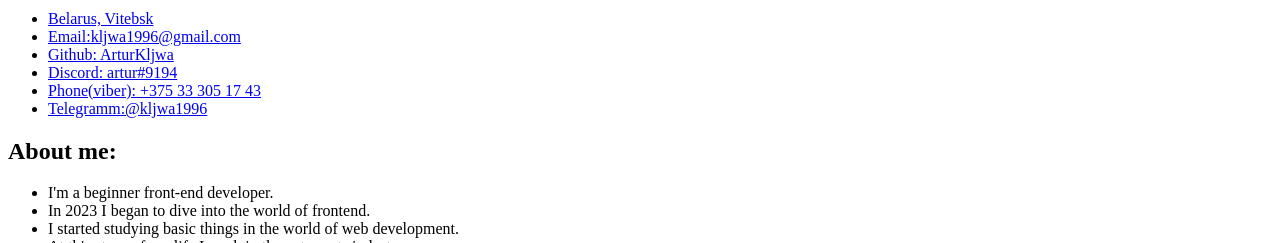
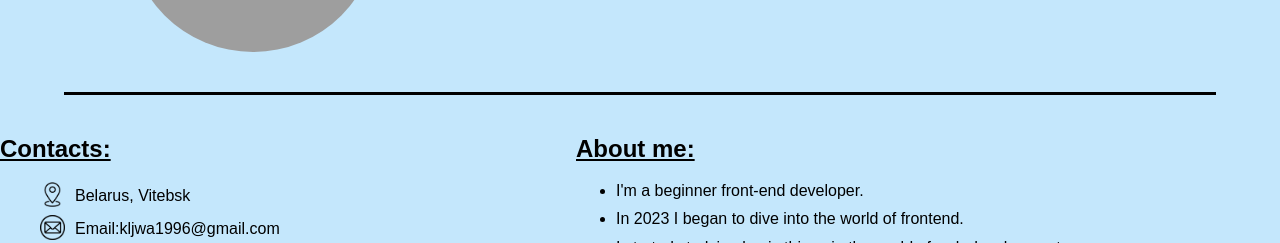
Before and after one commit to ArturKljwa/rsschool-cv, a plain HTML site: page index.html in a window 1280 px wide. Shown: the part 311-554 px from the top of the page. Drawn offline with Linux system fonts and the light colour scheme; the site is published under a folder, as on GitHub Pages, so addresses that start at the root find nothing.

Commit message:
fix: html w3c walidator

```diff
--- a/index.html
+++ b/index.html
@@ -6,8 +6,8 @@
     <meta name="viewport" content="width=device-width, initial-scale=1.0">
     <title>CV</title>
     <link rel="icon" href="./assets/favicon/cv.ico">
-    <link rel="stylesheet" href="/style/normalize.css">
-    <link rel="stylesheet" href="/style/style.css">
+    <link rel="stylesheet" href="./style/normalize.css">
+    <link rel="stylesheet" href="./style/style.css">
 </head>
 
 <body>
@@ -48,6 +48,7 @@
                 </div>
                 <div class="profile__line">
                 </div>
+            </div>
         </section>
         <section class="about">
             <div class="container">
```
